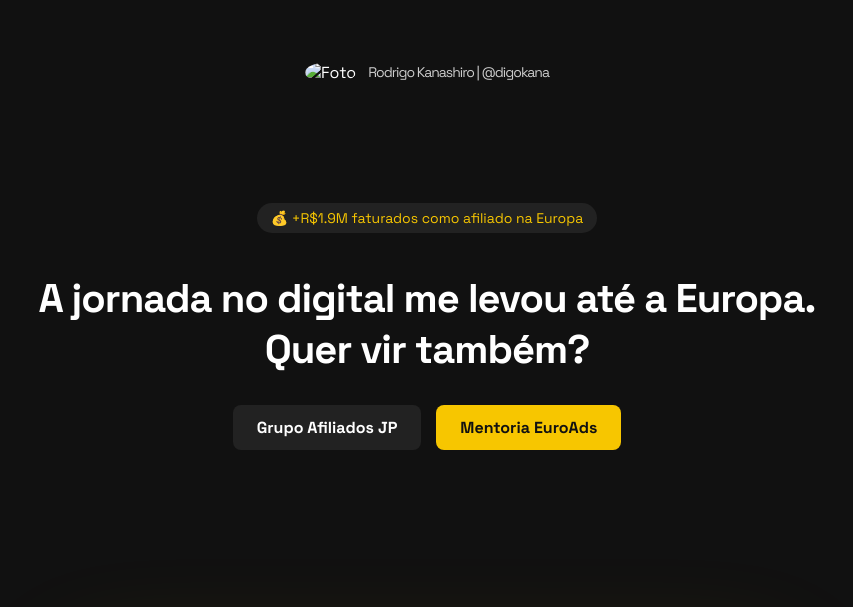
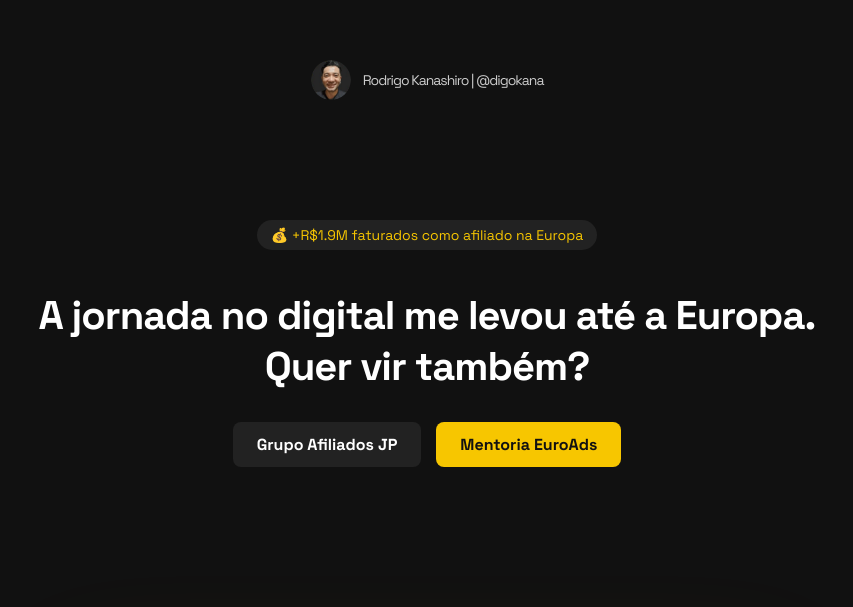
Before and after one commit to mivaaco/digokana, a plain HTML site: page index.html in a window 1280 px wide. Shown: the top 607 px of the page, without its empty margins (213-1066 px from the left). Drawn offline with Linux system fonts and the light colour scheme.

Commit message:
Update index.html

```diff
--- a/index.html
+++ b/index.html
@@ -134,7 +134,7 @@
   <div class="container">
     <!-- Topo -->
     <div class="top">
-      <img src="src/foto.png" alt="Foto">
+      <img src="foto.png" alt="Foto">
       <span>Rodrigo Kanashiro | @digokana</span>
     </div>
 
```
